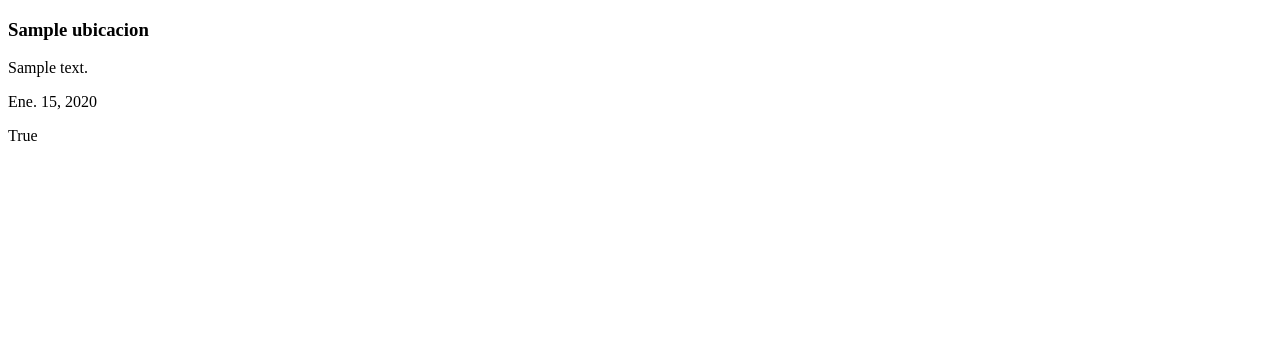
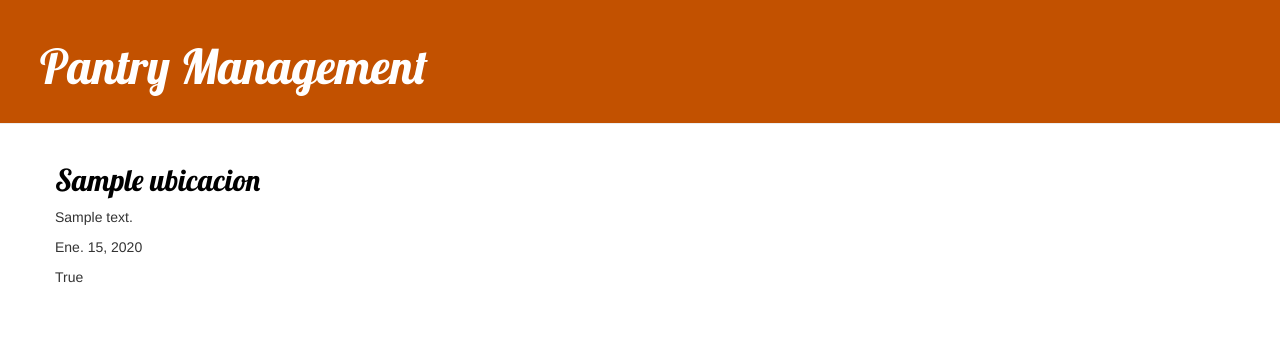
Before and after one commit to Zarpas/Pantry, a Django app: page /ubicacion in a window 1280 px wide. Shown: the top 356 px of the page. Run offline with Django 3.2, Linux system fonts and the light colour scheme; tables that the repository leaves empty hold one stand-in row (values such as "Sample post"); some libraries are stand-ins or nearby versions.

Commit message:
Added view and templates for details of locations and CSS for the site.

```diff
--- /dev/null
+++ b/pantry/static/css/pantry.css
@@ -0,0 +1,46 @@
+.page-header {
+    background-color: #C25100;
+    margin-top: 0;
+    padding: 20px 20px 20px 40px;
+}
+
+.page-header h1, .page-header h1 a, .page-header h1 a:visited, .page-header h1 a:active {
+    color: #ffffff;
+    font-size: 36pt;
+    text-decoration: none;
+}
+
+.content {
+    margin-left: 40px;
+}
+
+h1, h2, h3, h4 {
+    font-family: 'Lobster', cursive;
+}
+
+.date {
+    color: #828282;
+}
+
+.save {
+    float: right;
+}
+
+.post-form textarea, .post-form input {
+    width: 100%;
+}
+
+.top-menu, .top-menu:hover, .top-menu:visited {
+    color: #ffffff;
+    float: right;
+    font-size: 26pt;
+    margin-right: 20px;
+}
+
+.block {
+    margin-bottom: 70px;
+}
+
+.block h2 a, .block h2 a:visited {
+    color: #000000;
+}
--- /dev/null
+++ b/pantry/templates/pantry/base.html
@@ -0,0 +1,27 @@
+{% load static %}
+<!DOCTYPE html>
+<html lang="en">
+<head>
+    <link rel="stylesheet" href="//maxcdn.bootstrapcdn.com/bootstrap/3.2.0/css/bootstrap.min.css">
+    <link rel="stylesheet" href="//maxcdn.bootstrapcdn.com/bootstrap/3.2.0/css/bootstrap-theme.min.css">
+    <link rel="stylesheet" type="text/css" href="//fonts.googleapis.com/css?family=Lobster&subset=latin,latin-ext">
+    <link rel="stylesheet" href="{% static 'css/pantry.css' %}">
+    <meta charset="UTF-8">
+    <title>Ubicacion</title>
+</head>
+<body>
+<div class="page-header">
+    <h1><a href="/">Pantry Management</a></h1>
+</div>
+<div class="content container">
+    <div class="row">
+        <div class="col-md-8">
+            {% block content %}
+            {% endblock %}
+        </div>
+    </div>
+</div>
+
+
+</body>
+</html>
--- a/pantry/templates/pantry/ubicacion/list.html
+++ b/pantry/templates/pantry/ubicacion/list.html
@@ -1,19 +1,12 @@
-<!DOCTYPE html>
-<html lang="en">
-<head>
-    <meta charset="UTF-8">
-    <title>Ubicacion</title>
-</head>
-<body>
-{% for ubicacion in ubicaciones %}
-    <div>
-        <h3>{{ ubicacion.nombre }}</h3>
-        <p>{{ ubicacion.descripcion}}</p>
-        <p>{{ ubicacion.creado }}</p>
-        <p>{{ ubicacion.enUso }}</p>
-        <p></p>
-    </div>
-{% endfor %}
+{% extends 'pantry/base.html' %}
 
-</body>
-</html>
+{% block content %}
+    {% for ubicacion in ubicaciones %}
+        <div class="block">
+            <h2><a href="{% url 'ubicacion_detail' pk=ubicacion.pk %}">{{ ubicacion.nombre }}</a></h2>
+            <p>{{ ubicacion.descripcion}}</p>
+            <p>{{ ubicacion.creado }}</p>
+            <p>{{ ubicacion.enUso }}</p>
+        </div>
+    {% endfor %}
+{% endblock %}
--- a/pantry/urls.py
+++ b/pantry/urls.py
@@ -5,4 +5,5 @@ from . import views
 urlpatterns = [
     path('', views.estado_general, name='estado_general'),
     path('ubicacion', views.ubicacion_list, name='ubicacion_list'),
+    path('ubicacion/<int:pk>/', views.ubicacion_detail, name='ubicacion_detail'),
 ]
--- a/pantry/views.py
+++ b/pantry/views.py
@@ -1,4 +1,4 @@
-from django.shortcuts import render
+from django.shortcuts import render, get_object_or_404
 from django.utils import timezone
 from .models import Ubicacion
 
@@ -12,3 +12,8 @@ def estado_general(request):
 def ubicacion_list(request):
     ubicaciones = Ubicacion.objects.all()
     return render(request, 'pantry/ubicacion/list.html', {'ubicaciones': ubicaciones})
+
+
+def ubicacion_detail(request, pk):
+    ubicacion = get_object_or_404(Ubicacion, pk=pk)
+    return render(request, 'pantry/ubicacion/detail.html', {'ubicacion': ubicacion})
```
Also changed, not shown: pantry/templates/pantry/ubicacion/detail.html (added, +14 -0 lines).
